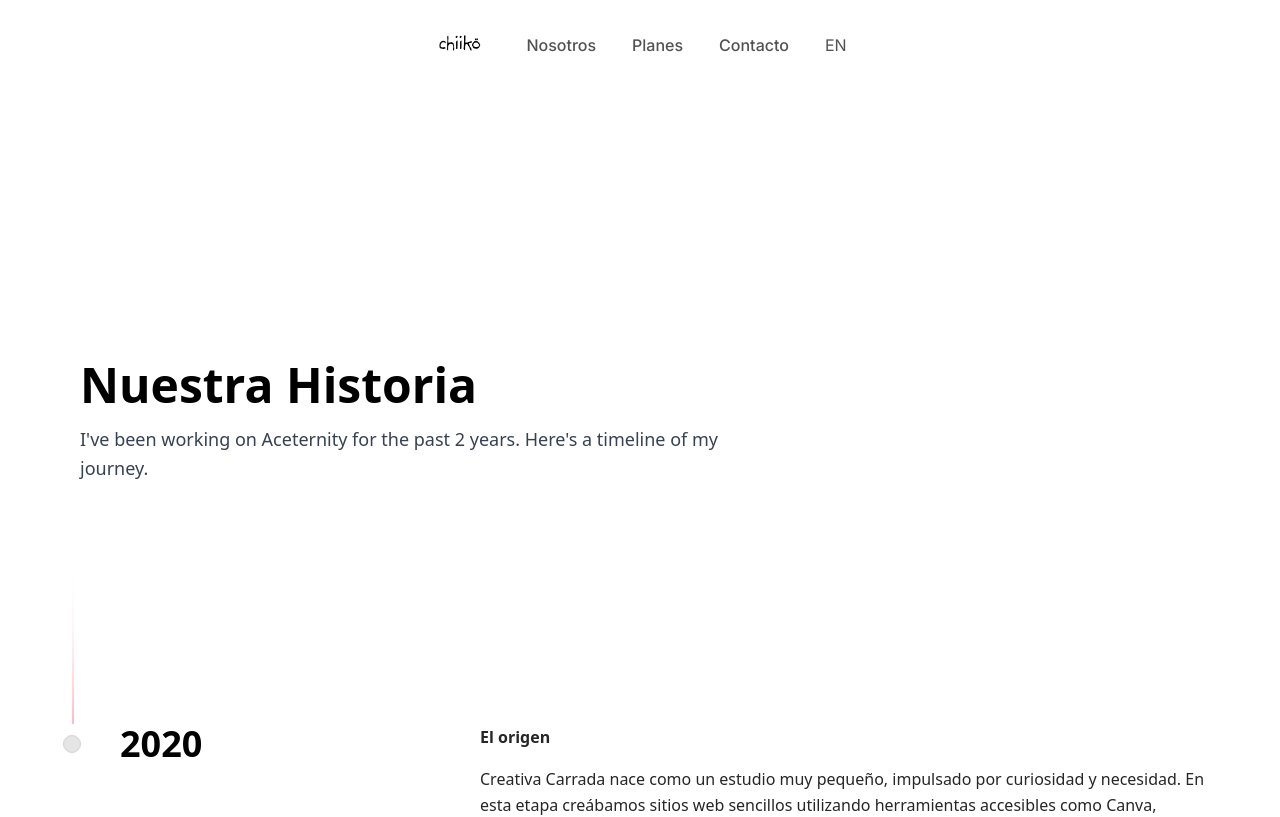
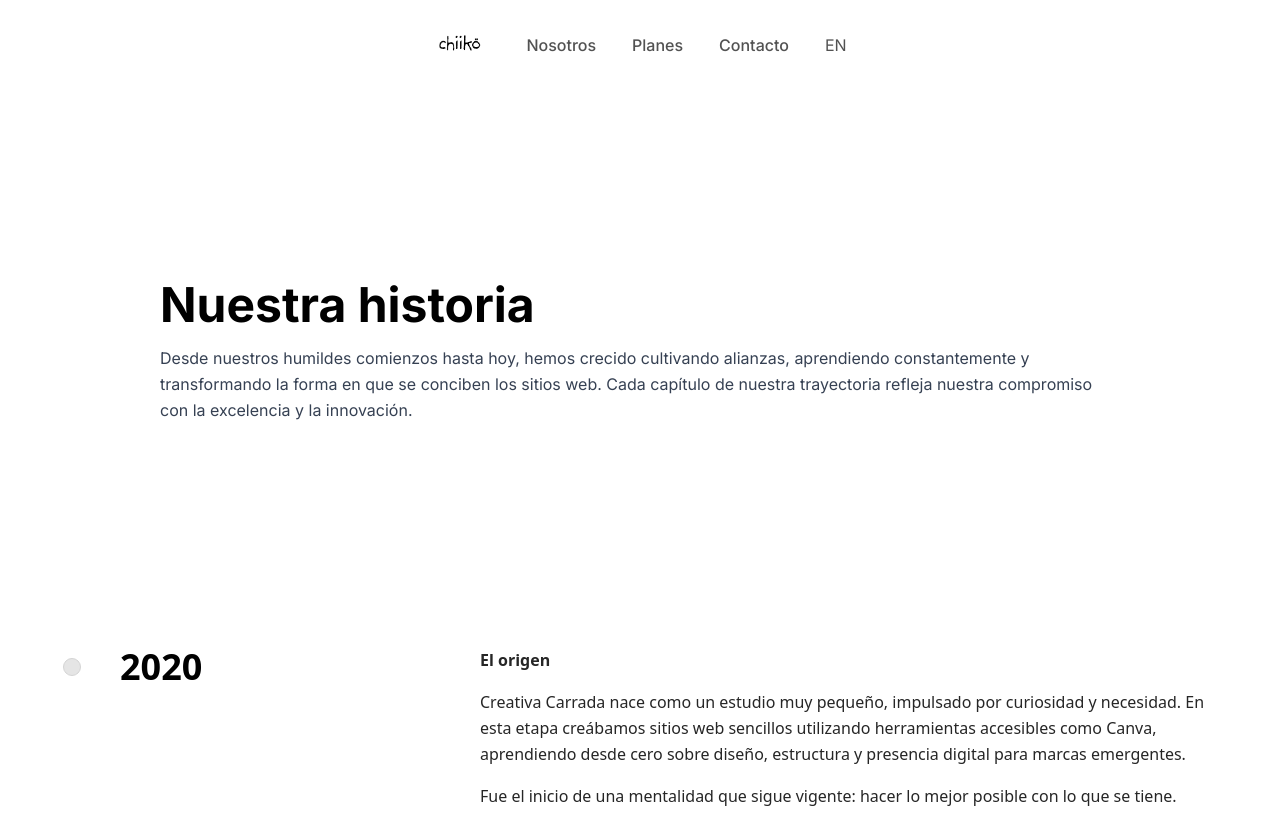
Before and after one commit to carrada/chiiko-website, a React (Vite) app: page /nosotros in a window 1280 px wide. Shown: the top 817 px of the page. Built offline with nearby package versions, Linux system fonts and the light colour scheme.

Commit message:
fix: Remove title and description from Timeline component

```diff
--- a/src/components/About.tsx
+++ b/src/components/About.tsx
@@ -241,10 +241,25 @@ export default function About() {
   const { i18n } = useTranslation();
   const timelineData = i18n.language === 'es' ? SpanishTimeline : EnglishTimeline;
 
+  const title = i18n.language === 'es' ? 'Nuestra historia' : 'Our story';
+  const description = i18n.language === 'es'
+    ? 'Desde nuestros humildes comienzos hasta hoy, hemos crecido cultivando alianzas, aprendiendo constantemente y transformando la forma en que se conciben los sitios web. Cada capítulo de nuestra trayectoria refleja nuestra compromiso con la excelencia y la innovación.'
+    : 'From our humble beginnings to today, we have grown by cultivating alliances, constantly learning, and transforming the way websites are conceived. Each chapter of our journey reflects our commitment to excellence and innovation.';
+
   return (
     <div className="min-h-screen bg-white">
       <ResizableNavbarDemo />
       <div className="py-12 tablet:py-16 md:py-24"></div>
+
+      <div className="max-w-5xl mx-auto px-4 sm:px-6 lg:px-8 pb-12 md:pb-16">
+        <h1 className="text-4xl md:text-5xl font-bold text-black mb-4">
+          {title}
+        </h1>
+        <p className="text-sm md:text-base text-gray-700 font-light leading-relaxed">
+          {description}
+        </p>
+      </div>
+
       <Timeline data={timelineData} />
       <Footer />
     </div>
--- a/src/components/ui/timeline.tsx
+++ b/src/components/ui/timeline.tsx
@@ -36,16 +36,6 @@ export const Timeline = ({ data }: { data: TimelineEntry[] }) => {
       className="w-full bg-white font-sans md:px-10"
       ref={containerRef}
     >
-      <div className="max-w-7xl mx-auto py-20 px-4 md:px-8 lg:px-10">
-        <h2 className="text-4xl md:text-5xl font-bold text-black dark:text-white max-w-4xl mb-4">
-          Nuestra Historia
-        </h2>
-        <p className="text-base md:text-lg text-gray-700 dark:text-neutral-300 font-light leading-relaxed max-w-2xl">
-          I&apos;ve been working on Aceternity for the past 2 years. Here&apos;s
-          a timeline of my journey.
-        </p>
-      </div>
-
       <div ref={ref} className="relative max-w-7xl mx-auto pb-20">
         {data.map((item, index) => (
           <div
```
